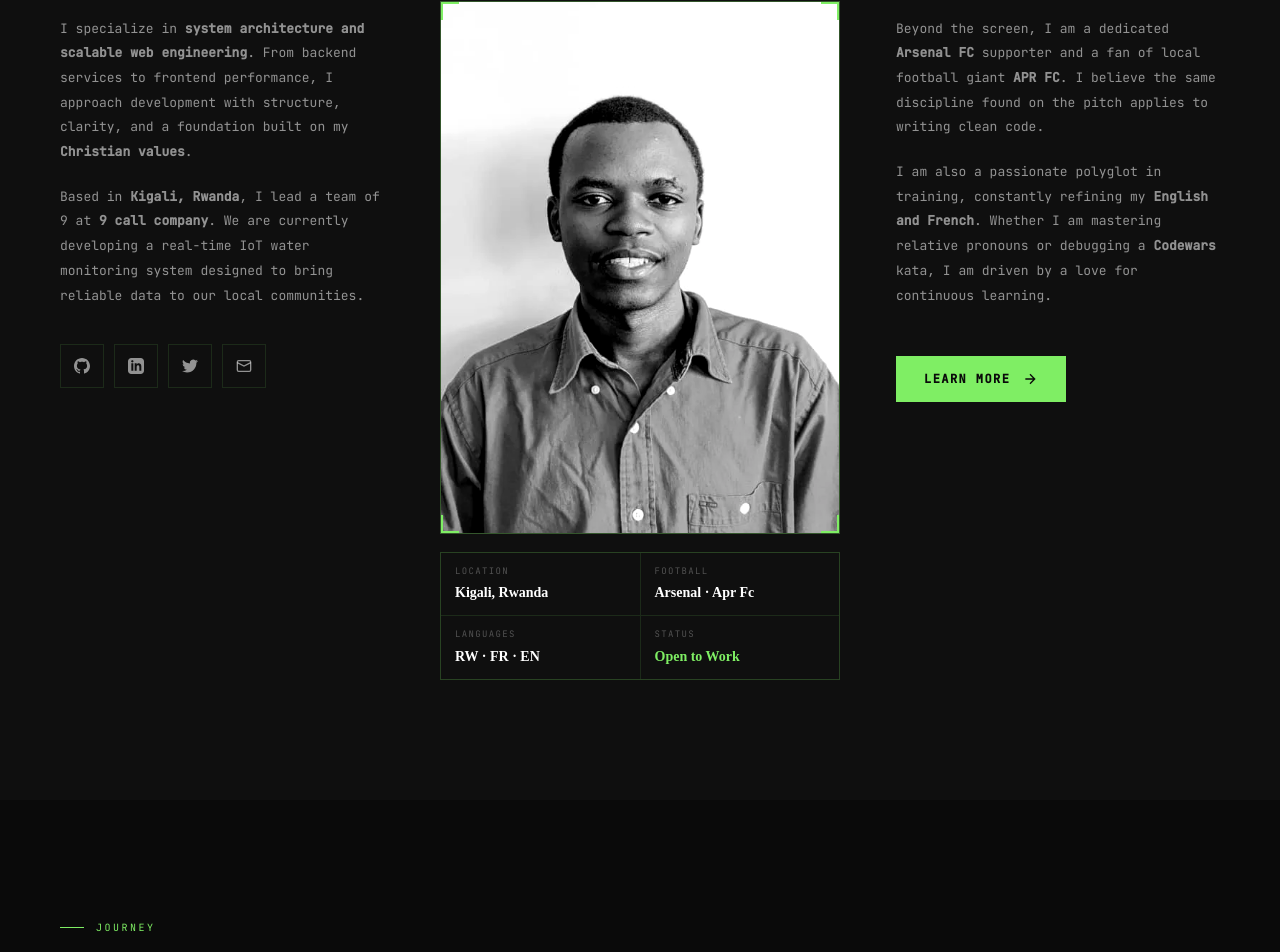
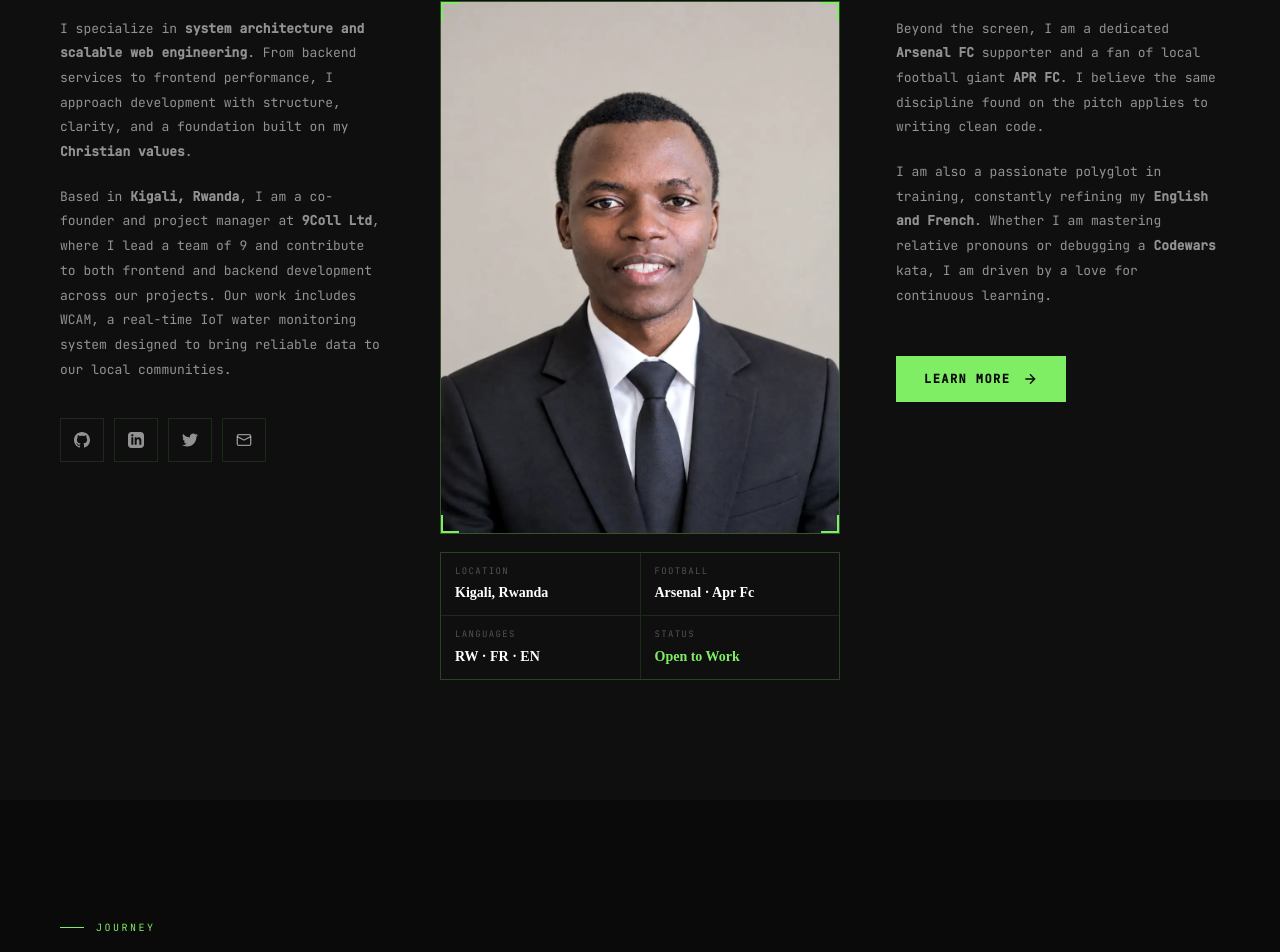
Before and after one commit to mugisha12john/My-portfolio, a React (Vite) app: page / in a window 1280 px wide. Shown: the part 1123-2075 px from the top of the page. Built offline with nearby package versions, Linux system fonts and the light colour scheme; a web font is replaced by a local one.

Commit message:
feat(about): update founder biography and portrait

```diff
--- a/src/components/sections/about/AboutLeft.tsx
+++ b/src/components/sections/about/AboutLeft.tsx
@@ -13,10 +13,11 @@ const AboutLeft: React.FC = () => {
       </p>
 
       <p className="font-mono text-[13px] text-text-dim leading-[1.9] mb-5">
-        Based in <strong>Kigali, Rwanda</strong>, I lead a team of 9 at{" "}
-        <strong>9 call company</strong>. We are currently developing a real-time
-        IoT water monitoring system designed to bring reliable data to our local
-        communities.
+        Based in <strong>Kigali, Rwanda</strong>, I am a co-founder and project
+        manager at <strong>9Coll Ltd</strong>, where I lead a team of 9 and
+        contribute to both frontend and backend development across our projects.
+        Our work includes WCAM, a real-time IoT water monitoring system designed
+        to bring reliable data to our local communities.
       </p>
 
       <div className="about-socials flex gap-2.5 mt-9">
```
Also changed, not shown: src/assets/about-pic.webp.
